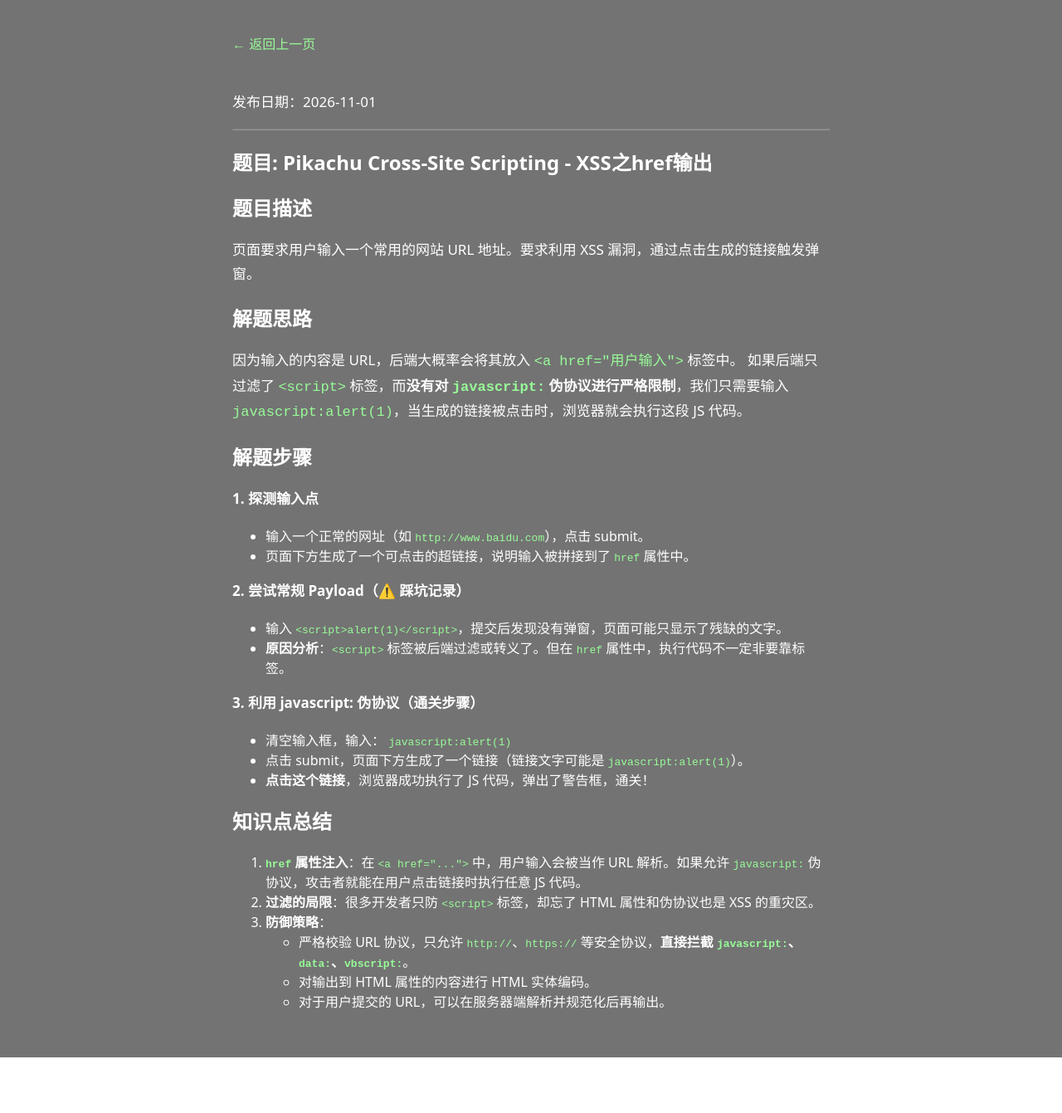
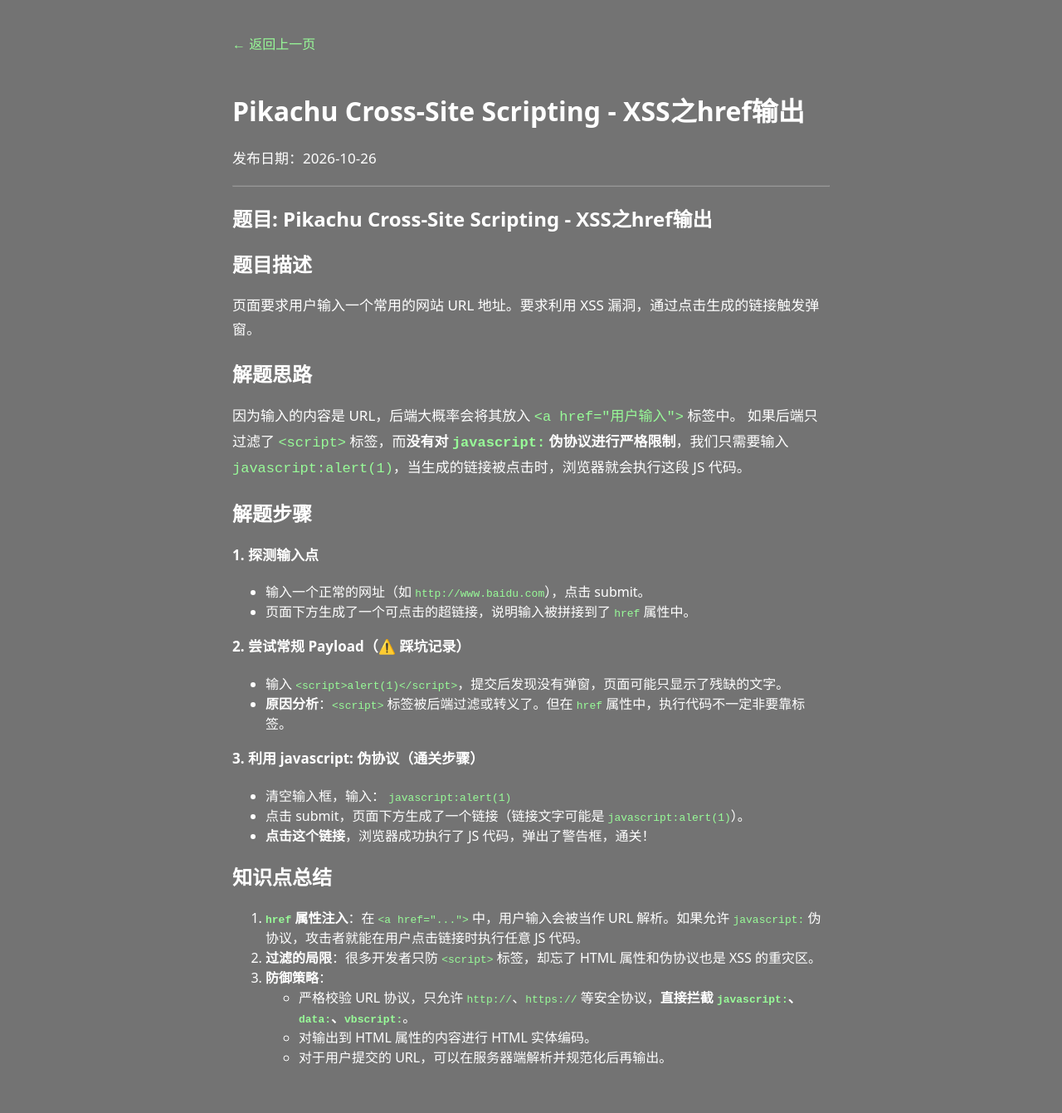
Before and after one commit to gysbfff/gysbfff.github.io, a Jekyll site: the page built from _posts/2026-10-26-pikachu-hrelpshuchu.md, in a window 1280 px wide. Shown: the whole page at 83% size. Built offline with Jekyll 4.4.1, drawn with Linux system fonts in a browser that asks for light colours; our own code applies the rules of GitHub Pages for plain Markdown files; before the commit the page ends 1274 px from its top, so only the background shows below that.

Commit message:
Fix title formatting in Pikachu XSS post

```diff
--- a/_posts/2026-10-26-pikachu-hrelpshuchu.md
+++ b/_posts/2026-10-26-pikachu-hrelpshuchu.md
@@ -1,5 +1,5 @@
 ---
-title: "Pikachu Cross-Site Scripting - XSS之href输出
+title: Pikachu Cross-Site Scripting - XSS之href输出
 date: 2026-10-26
 categories: Web安全 靶场Writeup
 tags: Pikachu XSS href输出 伪协议
```
